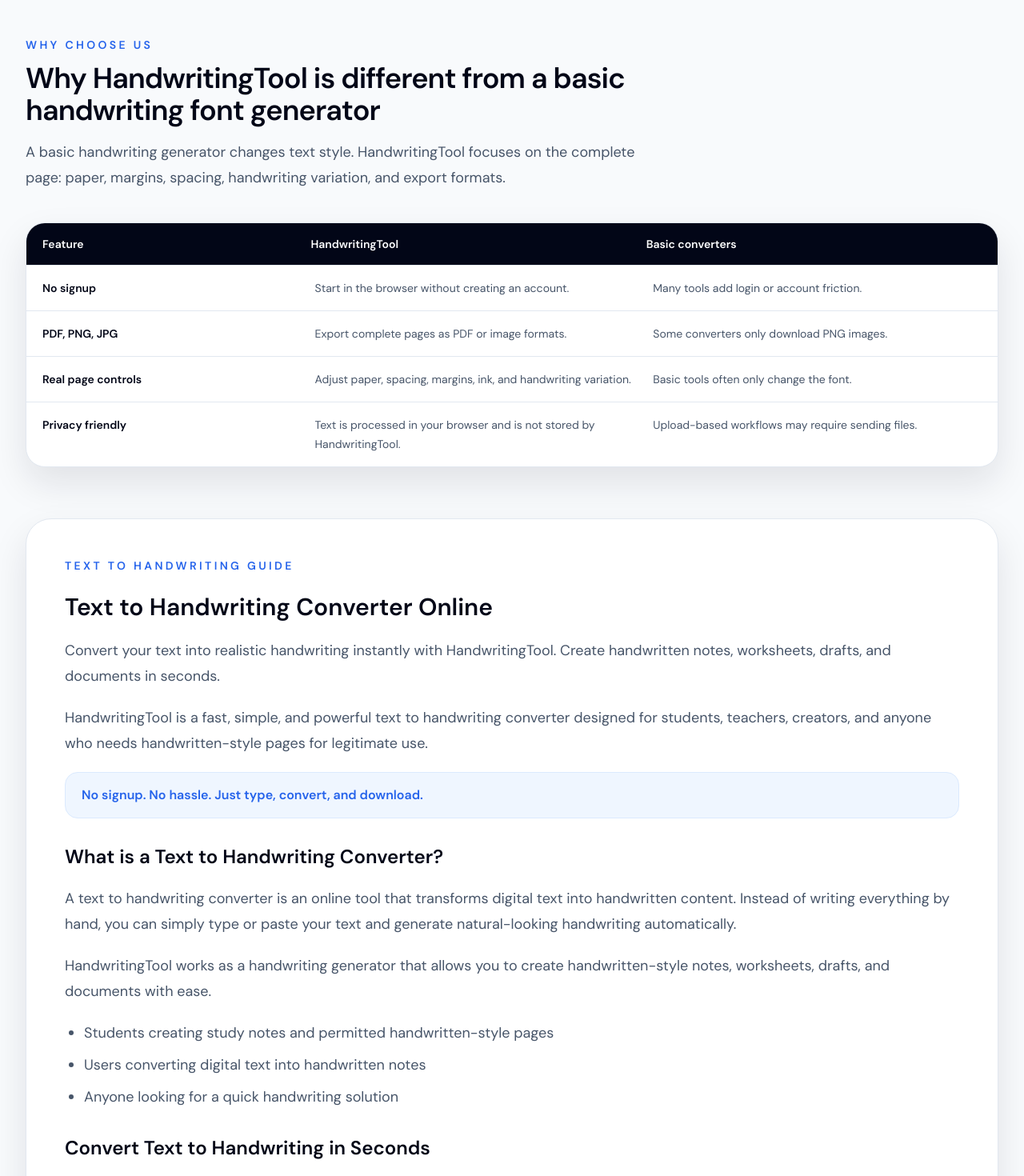
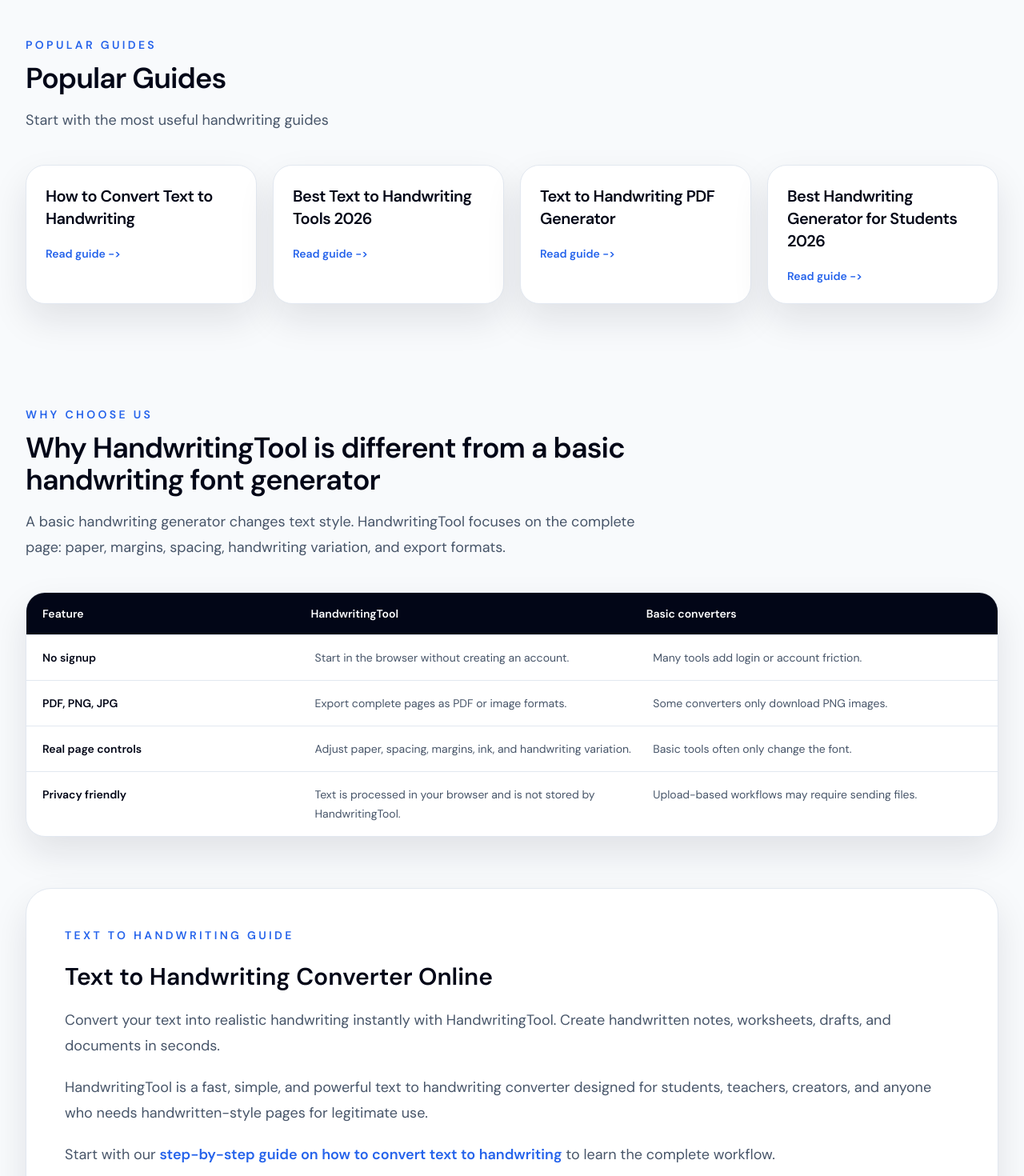
Before and after one commit to handwritingmaker-dotcom/handwriting-tool, a Next.js app: page / in a window 1280 px wide. Shown: the part 5580-7050 px from the top of the page at 80% size. Built offline with nearby package versions, Linux system fonts and the light colour scheme; a web font is replaced by a local one.

Commit message:
Add internal linking fixes

```diff
--- a/app/page.tsx
+++ b/app/page.tsx
@@ -57,6 +57,25 @@
     title: "Best Text to Handwriting Tools 2026",
     text: "Compare free and paid handwriting converter options.",
     href: "/blog/best-text-to-handwriting-tools-2026-comparison",
+  },
+];
+
+const popularGuides = [
+  {
+    title: "How to Convert Text to Handwriting",
+    href: "/blog/how-to-convert-text-to-handwriting",
+  },
+  {
+    title: "Best Text to Handwriting Tools 2026",
+    href: "/blog/best-text-to-handwriting-tools-2026-comparison",
+  },
+  {
+    title: "Text to Handwriting PDF Generator",
+    href: "/blog/text-to-handwriting-pdf-generator",
+  },
+  {
+    title: "Best Handwriting Generator for Students 2026",
+    href: "/blog/best-handwriting-generator-for-students-2026",
   },
 ];
 
@@ -336,6 +355,30 @@
         </div>
       </section>
 
+      <section id="popular-guides" className="mx-auto max-w-7xl px-4 py-16 sm:px-6 lg:px-8">
+        <div className="mb-10 max-w-3xl">
+          <p className="text-sm font-semibold uppercase tracking-[0.24em] text-brand-blue">Popular Guides</p>
+          <h2 className="mt-3 text-4xl font-semibold tracking-tight text-slate-950">Popular Guides</h2>
+          <p className="mt-4 text-lg leading-8 text-slate-600">
+            Start with the most useful handwriting guides
+          </p>
+        </div>
+        <div className="grid gap-5 md:grid-cols-2 xl:grid-cols-4">
+          {popularGuides.map((guide) => (
+            <Link
+              key={guide.title}
+              href={guide.href}
+              className="group rounded-3xl border border-slate-200 bg-white p-6 shadow-card transition hover:-translate-y-1 hover:border-blue-200 hover:shadow-paper"
+            >
+              <h3 className="text-xl font-semibold tracking-tight text-slate-950 transition group-hover:text-brand-blue">
+                {guide.title}
+              </h3>
+              <p className="mt-5 text-sm font-semibold text-brand-blue">Read guide -&gt;</p>
+            </Link>
+          ))}
+        </div>
+      </section>
+
       <section className="mx-auto max-w-7xl px-4 py-16 sm:px-6 lg:px-8">
         <div className="mb-10 max-w-3xl">
           <p className="text-sm font-semibold uppercase tracking-[0.24em] text-brand-blue">Why Choose Us</p>
@@ -378,6 +421,13 @@
             <p className="text-lg leading-8">
               HandwritingTool is a fast, simple, and powerful text to handwriting converter designed for students,
               teachers, creators, and anyone who needs handwritten-style pages for legitimate use.
+            </p>
+            <p className="text-lg leading-8">
+              Start with our{" "}
+              <Link href="/blog/how-to-convert-text-to-handwriting" className="font-semibold text-brand-blue">
+                step-by-step guide on how to convert text to handwriting
+              </Link>{" "}
+              to learn the complete workflow.
             </p>
             <p className="rounded-2xl border border-blue-100 bg-blue-50 px-5 py-4 text-base font-semibold text-brand-blue">
               No signup. No hassle. Just type, convert, and download.
--- a/content/blogs/create-handwritten-pages-online-free.mdx
+++ b/content/blogs/create-handwritten-pages-online-free.mdx
@@ -73,7 +73,7 @@
 
 ### Step 2: Open the Online Handwriting Tool
 
-Open the free [HandwritingTool converter](https://www.handwritingtool.com/#tool). It works in the browser, so you do not need to install software or create an account.
+Open the [free handwritten page generator](https://www.handwritingtool.com/#tool). It works in the browser, so you do not need to install software or create an account.
 
 Paste your text into the input box. The preview will show how the handwritten page looks before you download anything.
 
@@ -90,6 +90,8 @@
 | Printable examples | Blank or lined paper | Depends on the purpose |
 
 For most handwritten pages, lined paper is the safest starting point. It gives the text structure and makes the page feel more natural.
+
+If you want a pre-built starting point, explore our [handwriting page templates](/templates).
 
 ### Step 4: Pick a Readable Handwriting Style
 
--- a/content/blogs/handwritten-notes-generator.mdx
+++ b/content/blogs/handwritten-notes-generator.mdx
@@ -11,7 +11,7 @@
 
 This is useful for students who collect notes from lectures, PDFs, books, or online classes. Instead of rewriting everything by hand, you can organize the content digitally and use a handwriting generator to create clean handwritten pages.
 
-In this guide, you will learn how handwritten notes generators work, how to structure study notes before converting them, which settings make pages easier to read, and why [HandwritingTool.com](https://www.handwritingtool.com/#tool) is a practical option for printable revision pages.
+In this guide, you will learn how handwritten notes generators work, how to structure study notes before converting them, which settings make pages easier to read, and why [handwritten notes converter](https://www.handwritingtool.com/#tool) is a practical option for printable revision pages.
 
 If you are creating full study pages instead of notes, read our create handwritten-style notes and worksheets online guide.
 
@@ -22,6 +22,8 @@
 ## What Is a Handwritten Notes Generator?
 
 A handwritten notes generator is an online tool that converts typed notes into handwriting-style pages. You paste your content, choose a handwriting style, adjust paper and spacing, then download the result.
+
+For a broader overview of converting any typed text into handwriting, read our [handwritten text generator guide](/blog/handwritten-text-generator).
 
 It can be used for:
 
--- a/content/blogs/handwritten-text-generator.mdx
+++ b/content/blogs/handwritten-text-generator.mdx
@@ -11,7 +11,7 @@
 
 The intent behind this search is very clear: people do not only want a fancy font. They want a practical way to convert text into a realistic handwritten page. That means the output should have readable handwriting, natural spacing, proper margins, paper styles, and export options that work for school, college, office, or personal use.
 
-In this guide, you will learn what a handwritten text generator does, how it is different from a basic handwriting font generator, which settings make the result look more natural, and how to use the free [HandwritingTool converter](https://www.handwritingtool.com/#tool) to create handwritten text output quickly.
+In this guide, you will learn what a handwritten text generator does, how it is different from a basic handwriting font generator, which settings make the result look more natural, and how to use the [free handwriting text generator](https://www.handwritingtool.com/#tool) to create handwritten text output quickly.
 
 If your main goal is realism, also read our focused guide on how to make handwriting look realistic online.
 
@@ -82,6 +82,8 @@
 | Study note | Lined paper, blue or black ink |
 | Printable sample | PDF export, normal margins |
 | Worksheet text | Blank paper, readable handwriting |
+
+If your primary use case is study notes and revision pages, read our dedicated [handwritten notes generator guide](/blog/handwritten-notes-generator).
 
 If your content is mainly long notes, use the handwritten notes generator guide. If your goal is a printable PDF, use the text to handwriting PDF generator guide.
 
--- a/content/blogs/how-to-convert-text-to-handwriting.mdx
+++ b/content/blogs/how-to-convert-text-to-handwriting.mdx
@@ -192,6 +192,8 @@
 - Practice and formatting
 - Printable study material
 
+You can also browse our ready-made [handwriting templates](/templates) for quick page starts.
+
 If you need a quick option, go directly to the [text to handwriting converter](https://www.handwritingtool.com/#tool), paste your content, and export the result.
 
 ## FAQs
--- a/content/blogs/how-to-make-handwritten-assignment-pdf-on-mobile.mdx
+++ b/content/blogs/how-to-make-handwritten-assignment-pdf-on-mobile.mdx
@@ -14,6 +14,8 @@
 In this guide, you will learn a simple mobile workflow using [HandwritingTool.com](https://www.handwritingtool.com/#tool), plus tips for readable formatting, realistic handwriting, and better PDF export.
 
 If you need the desktop version of this workflow, read our text to handwriting PDF generator guide.
+
+For the full desktop PDF workflow and settings table, read our [text to handwriting PDF generator guide](/blog/text-to-handwriting-pdf-generator).
 
 ![HandwritingTool mobile handwritten PDF preview](/blog/blog-mobile-pdf-preview.png)
 
--- a/content/blogs/text-to-handwriting-pdf-generator.mdx
+++ b/content/blogs/text-to-handwriting-pdf-generator.mdx
@@ -11,7 +11,7 @@
 
 PDF is one of the most useful export formats because it keeps the page layout stable. The margins, paper size, handwriting style, and spacing stay consistent when you print or share the file. That is why students often look for a text to handwriting PDF tool instead of only a handwriting image generator.
 
-In this guide, you will learn what a handwriting PDF generator does, when to use it, how to create a realistic handwritten PDF, and how [HandwritingTool.com](https://www.handwritingtool.com/#tool) helps you convert typed text into downloadable handwritten pages.
+In this guide, you will learn what a handwriting PDF generator does, when to use it, how to create a realistic handwritten PDF, and how [text to handwriting PDF tool](https://www.handwritingtool.com/#tool) helps you convert typed text into downloadable handwritten pages.
 
 If you are new to the full process, start with our how to convert text to handwriting guide. If you want to compare different converters first, read our best text to handwriting tools comparison.
 
@@ -179,6 +179,8 @@
 
 Students can use it for study pages and notes. Teachers can create sample pages or worksheets. Creators can make handwritten-style visuals. Professionals can prepare personal letters or printable pages.
 
+If you are working from a phone, follow our dedicated guide on [how to make a handwritten assignment PDF on mobile](/blog/how-to-make-handwritten-assignment-pdf-on-mobile).
+
 If your main use case is school work, read our create handwritten-style notes and worksheets online guide.
 
 ## Final Thoughts
```
Also changed, not shown: content/blogs/best-handwriting-generator-for-students-2026.mdx (+7 -1 lines), content/blogs/make-handwritten-assignment-online.mdx (+9 -1 lines).
